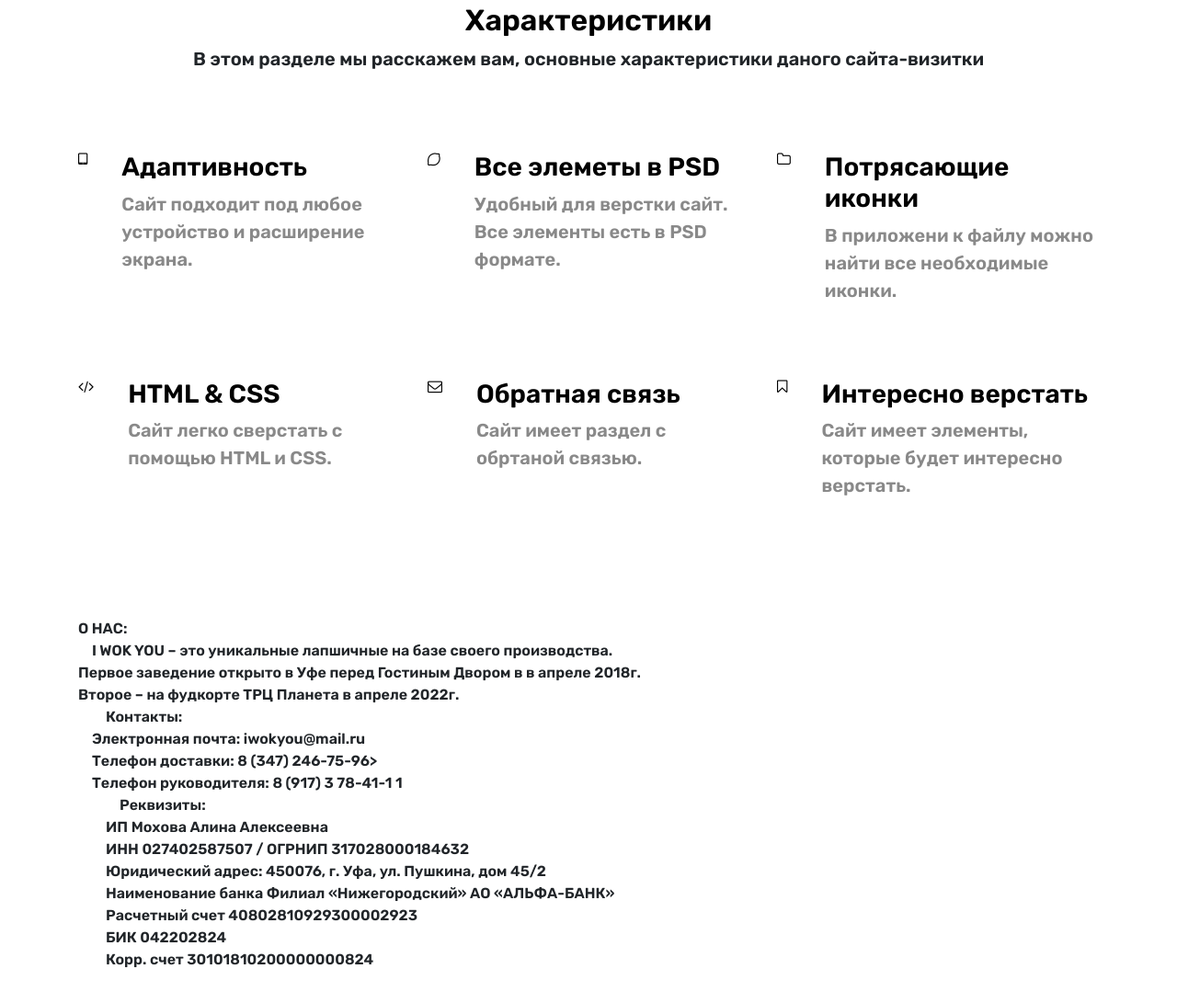
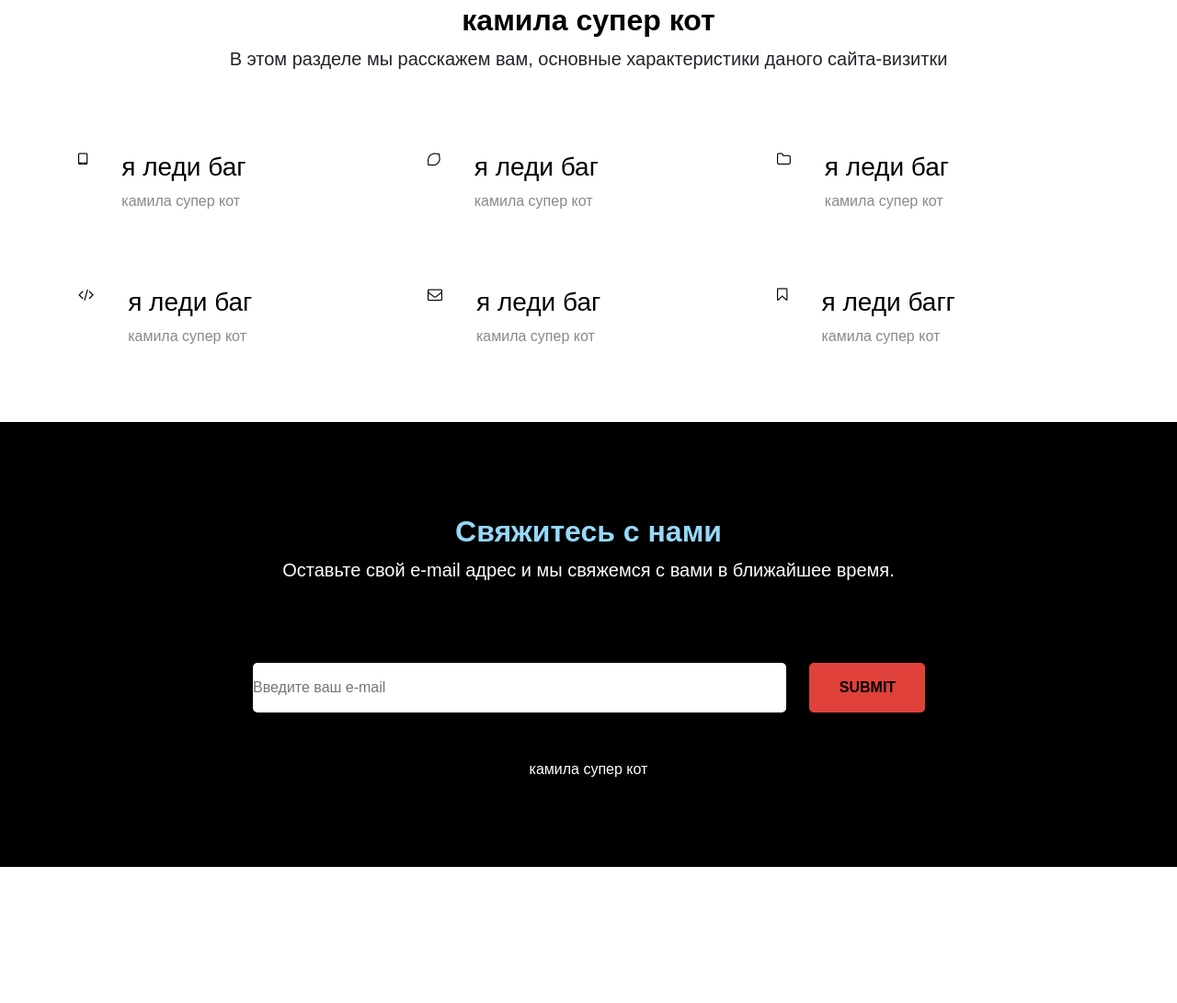
Before and after one commit to arinaa000/1, a plain HTML site: page index.html in a window 1280 px wide. Shown: the part 163-1254 px from the top of the page at 92% size. After the commit the page ends 1106 px from the top, so only its background shows below. Drawn offline with nearby package versions, Linux system fonts and the light colour scheme.

Commit message:
Add files via upload

```diff
--- a/index.html
+++ b/index.html
@@ -131,7 +131,7 @@
 			<div class="row">
 				<div class="col-lg-12">
 				<div class="title">
-					<h2 class="title_main"> Характеристики </h2>
+					<h2 class="title_main"> камила супер кот </h2>
 
 					<p class="title_text"> В этом разделе мы расскажем вам, основные характеристики даного сайта-визитки </p>
 				</div>
@@ -148,10 +148,10 @@
                         <i class="fa fa-tablet feature__icon"></i>
                         <div class="feature__block">
                             <h3 class="feature__title">
-                                Адаптивность
+                                я леди баг
                             </h3>
                             <p class="feature__text">
-                                Сайт подходит под любое устройство и расширение экрана.
+                                 камила супер кот
                             </p>
                         </div>
                     </div>
@@ -162,10 +162,10 @@
                         <i class="fa fa-lemon-o feature__icon"></i>
                         <div class="feature__block">
                             <h3 class="feature__title">
-                                Все элеметы в PSD
+                                я леди баг
                             </h3>
                             <p class="feature__text">
-                               Удобный для верстки сайт. Все элементы есть в PSD формате.
+                                камила супер кот
                             </p>
                         </div>
                     </div>
@@ -176,10 +176,10 @@
                         <i class="fa fa-folder-o feature__icon"></i>
                         <div class="feature__block">
                             <h3 class="feature__title">
-                                Потрясающие иконки
+                                я леди баг
                             </h3>
                             <p class="feature__text">
-                                В приложени к файлу можно найти все необходимые иконки.
+                                 камила супер кот
                             </p>
                         </div>
                     </div>
@@ -191,10 +191,10 @@
                         <i class="fa fa-code feature__icon"></i>
                         <div class="feature__block">
                             <h3 class="feature__title">
-                                HTML & CSS
+                                я леди баг
                             </h3>
                             <p class="feature__text">
-                                Сайт легко сверстать с помощью HTML и CSS.
+                                 камила супер кот
                             </p>
                         </div>
                     </div>
@@ -205,10 +205,10 @@
                         <i class="fa fa-envelope-o  feature__icon"></i>
                         <div class="feature__block">
                             <h3 class="feature__title">
-                               Обратная связь
+                               я леди баг
                             </h3>
                             <p class="feature__text">
-                               Сайт имеет раздел с обртаной связью.
+                                камила супер кот
                             </p>
                         </div>
                     </div>
@@ -219,10 +219,10 @@
                         <i class="fa fa-bookmark-o feature__icon"></i>
                         <div class="feature__block">
                             <h3 class="feature__title">
-                                Интересно верстать
+                                я леди багг
                             </h3>
                             <p class="feature__text">
-                                Сайт имеет элементы, которые будет интересно верстать.
+                                 камила супер кот
                             </p>
                         </div>
                     </div>
@@ -230,7 +230,7 @@
 
     </section>
 
-		<div class="container my-5">
+<!-- 		<div class="container my-5">
 			<div>О НАС:</div>
 			<div class="col">I WOK YOU – это уникальные лапшичные на базе своего производства.
 
@@ -251,7 +251,47 @@
 <div class="row">Корр. счет 30101810200000000824</div>
 		</div>
 			</div>
+				</div> -->
+
+<section id="feedback" class="feedback">
+
+    <div class="container">
+           <div class="row">
+                <div class="col-lg-12">
+                    <div class="title">
+                        <h2 class="title__main blue">
+                            Свяжитесь с нами
+                        </h2>
+                        <p class="title__text">
+                            Оставьте свой e-mail адрес и мы свяжемся с вами в ближайшее время.
+                        </p>
+                    </div>
+                </div>
+            </div>
+
+           <div class="row">
+                <div class="col-lg-10 ml-auto">
+	                <form action="#" class="form">
+	                       <input type="email" placeholder="Введите ваш e-mail" class="form_input" required>
+	                       <button type="submit" class="button"> SUBMIT </button>
+	                </form>
+                </div>
+           </div>
+        </div>
+</section>
+
+	<footer id="footer" class="footer">
+		<div class="container">
+			<div class="row">
+				<div class="col-lg-12">
+					<div class="footer_info">
+						камила супер кот
+					</div>
 				</div>
+			</div>
+		</div>
+	</footer>
+
 
 </body>
 </html>
--- a/style.css
+++ b/style.css
@@ -1,4 +1,4 @@
-.navbar {
+/*.navbar {
 	background: #000;
 }
 
@@ -24,8 +24,7 @@ body {
 
 
 /*Осн.стили для всех блоков*/
-
-/*body {
+body {
     font-family: 'PT Sans', sans-serif;
 }
 
@@ -33,8 +32,7 @@ ul, li {
     display: block;
     padding: 0;
     margin: 0;
-}*/
-
+}
 h1, h2, h3, h4, h5 {
     font-weight: 700;
     color: #000
@@ -54,13 +52,11 @@ h2 {
 	padding-bottom: 70px ;
 
 
-}
-/*
 .title_main {
 	font-size: 32px;
 	text-align: center;
 }
-*/
+
 .title_text {
 	font-size: 20px;
     text-align: center;
@@ -157,4 +153,119 @@ p {
 }
 
 
-*/
+/*Экран 3*/
+
+.feedback {
+
+    background:#000;
+    color: #fff;
+}
+
+.blue{
+
+    color:#95d9fb;
+}
+
+.form_input{
+    background:#fff;
+    font-size: 16px;
+    font-family: 'PT Sans', sans-serif;
+    border-radius: 5px;
+    width: 580px;
+    padding: 15px 0;
+    margin-right: 21px;
+    border:0;
+    outline: none;
+
+}
+.title__text {
+    text-align: center;
+}
+
+.button {
+  font-family: 'PT Sans', sans-serif;
+  background:#e0413b;
+  color: #000;
+  text-transform:  uppercase;
+  font-size: 16px;
+  font-weight: 700;
+  border-radius: 5px;
+  width: 126px;
+  border: 0;
+  padding: 15px 0;
+  cursor: pointer;
+}
+/*
+.footer_info {
+    color: #fff;
+    font-size: 16px;
+    text-align: center;
+    padding: 50px 0 94px;
+    width: 184px;
+    margin: 0 auto;
+}*/
+
+/* Футер*/
+
+.footer {
+
+background: #000;
+
+}
+
+.footer_info {
+    color: #fff;
+    font-size: 16px;
+    text-align: center;
+    padding: 50px 0 94px;
+    width: 184px;
+    margin: 0 auto;
+    text-align: center;
+}
+
+
+
+@media screen and (max-width: 992px) {
+    .logo {
+        display: block;
+        margin: 0 auto;
+        margin-bottom: 30px;
+    }
+    .offer {
+        text-align: center;
+    }
+    .offer__text {
+        margin: 20px auto;
+        width: auto;
+    }
+    .icons {
+        justify-content: center;
+    }
+    .icons__item:nth-child(3) {
+        margin-right: 0;
+    }
+    .form__input {
+        margin-right:0;
+        width: 100%;
+    }
+    .button {
+        margin-top: 20px;
+        width: 100%;
+    }
+    .title__text {
+        width: auto;
+    }
+}
+
+@media screen and (max-width: 576px) {
+    .ipad {
+        width: 100%;
+    }
+    .menu {
+        flex-direction: column;
+    }
+    .menu__item {
+        text-align: center;
+        margin-bottom:10px;
+    }
+}
```
